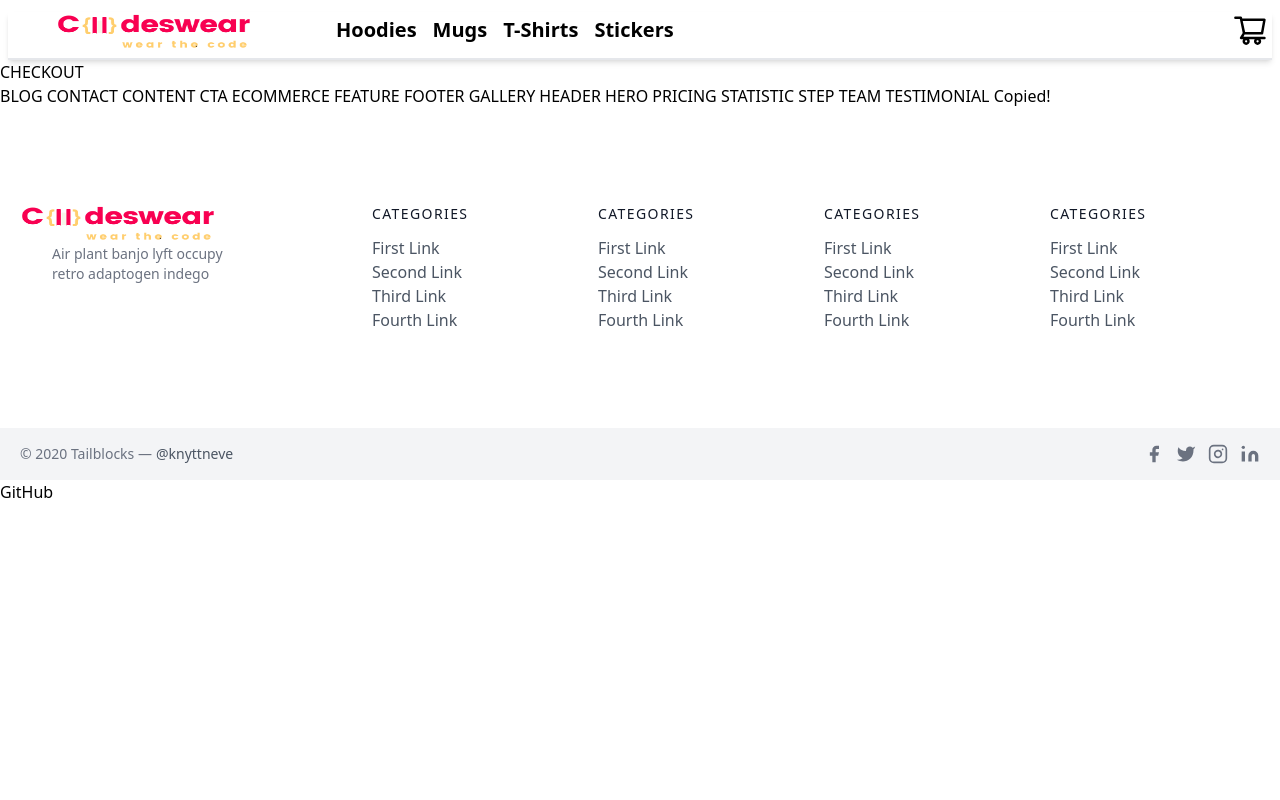
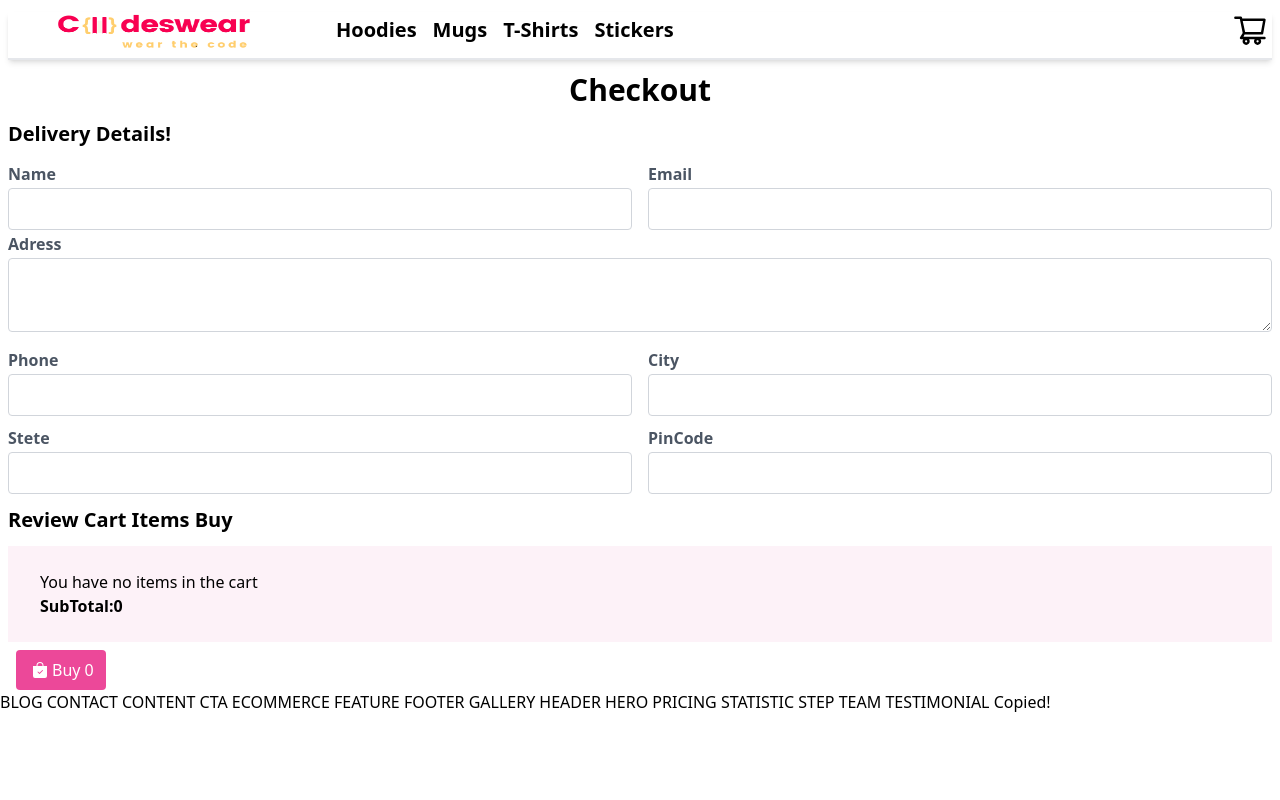
Before and after one commit to Amanullahkhankingas/ecommercesite, a Next.js app: page /checkout in a window 1280 px wide. Shown: the top 800 px of the page. Built offline with nearby package versions, Linux system fonts and the light colour scheme.

Commit message:
lecture 43 'Improvint Sidebar and Checkout Page for Codeswear.com'

```diff
--- a/components/Navbar.js
+++ b/components/Navbar.js
@@ -11,6 +11,8 @@ import { BsFillBagCheckFill } from 'react-icons/bs';
 const Navbar = ({addToCart, removeFromCart, cart, totalamount, clearCart}) => {
 
   const ref = useRef()
+  // console.log(cart.this.qty)
+
 
   const handleSideCart= ()=>{
     // e.prevertDefault
@@ -70,7 +72,8 @@ const Navbar = ({addToCart, removeFromCart, cart, totalamount, clearCart}) => {
             </ol>
 
              <div className='flex '>
-            <button className="flex mr-2  mt-10 text-white bg-pink-500 border-0 py-2 px-3 focus:outline-none hover:bg-pink-600 rounded text-md"><BsFillBagCheckFill className='m-1' />Checkout</button>
+
+            <button className="flex mr-2  mt-10 text-white bg-pink-500 border-0 py-2 px-3 focus:outline-none hover:bg-pink-600 rounded text-md"><BsFillBagCheckFill className='m-1' /><Link href={'/checkout'}>Checkout</Link></button>
             <button className="flex mr-2  mt-10 text-white bg-pink-500 border-0 py-2 px-3 focus:outline-none hover:bg-pink-600 rounded text-md" onClick={clearCart}>Clear Cart</button>
              </div>
           </div>
--- a/pages/_app.js
+++ b/pages/_app.js
@@ -5,7 +5,7 @@ import '../styles/globals.css'
 
 function MyApp({ Component, pageProps }) {
      const [cart,setCart] =useState({})
-     const [totalamount,setTotalamount] =useState({})
+     const [totalamount,setTotalamount] =useState(0)
 
 
      useEffect(()=>{
@@ -13,7 +13,17 @@ function MyApp({ Component, pageProps }) {
         if(localStorage.getItem('cart')){
 
           setCart(JSON.parse(localStorage.getItem('cart')))
-          console.log("use effect is running")
+          // saveCart(JSON.parse(localStorage.getItem('cart')))
+
+          console.log("use effect is cart")
+
+        }
+        if(localStorage.getItem('amount')){
+
+
+          setTotalamount(JSON.parse(localStorage.getItem('amount')))
+          console.log("use effect amount")
+
         }
       } catch (error) {
         console.error(error)
@@ -23,16 +33,20 @@ function MyApp({ Component, pageProps }) {
     },[])
 
   const saveCart=(SavingCartInLocalStorage)=>{
-        let tamount;
     localStorage.setItem("cart",JSON.stringify(SavingCartInLocalStorage))
 
-     let keys =Object.keys(SavingCartInLocalStorage)
+    let keys =Object.keys(SavingCartInLocalStorage)
+
+    let tamount=0;
 
      for(let i=0;i<keys.length;i++){
-       tamount+=  SavingCartInLocalStorage[keys[i]].qty * SavingCartInLocalStorage[keys[i]].price
-     }
-    setTotalamount(tamount)
+       tamount+= SavingCartInLocalStorage[keys[i]].price * SavingCartInLocalStorage[keys[i]].qty;
+      }
+      setTotalamount(tamount)
+      localStorage.setItem("amount",JSON.stringify(tamount))
 
+    //  console.log(typeof tamount)
+    //  console.log(tamount)
   }
 
   const addToCart = (productCode,qty,name,price,size,variant)=>{
@@ -46,22 +60,21 @@ function MyApp({ Component, pageProps }) {
 
        saveCart(newCart)
        setCart(newCart)
-       console.log(newCart[productCode].qty)
       }
 
   const removeFromCart = (productCode,qty,name,price,size,variant)=>{
         let newCart = cart;
        if(productCode in cart){
-         newCart[productCode].qty= cart[productCode].qty - 1;
+         newCart[productCode].qty= cart[productCode].qty - 1
        }
 
-       else if(newCart[productCode].qty<=0){
+       if(newCart[productCode]["qty"] <= 0){
         delete newCart[productCode]
-       };
+       }
 
        saveCart(newCart)
        setCart(newCart)
-       console.log(newCart[productCode].qty)
+      //  console.log(newCart[productCode].qty)
   }
 
   const clearCart=()=>{
--- a/pages/checkout.js
+++ b/pages/checkout.js
@@ -1,10 +1,83 @@
 import React from 'react'
+import { AiOutlineShoppingCart, AiFillCloseCircle ,AiFillMinusCircle, AiFillPlusCircle} from 'react-icons/ai';
+import { BsFillBagCheckFill } from 'react-icons/bs';
+const Chectout = ({cart,clearCart,totalamount,addToCart, removeFromCart}) => {
+  return (
+    <>
+      <div className="container m-auto">
+        <h1 className="text-center font-bold text-3xl my-3 ">Checkout</h1>
+        <h2 className="font-bold text-xl my-3 mx-2 ">Delivery Details!</h2>
+        <div className="mx-auto flex">
 
-const Chectout = () => {
-  return (
-    <div>
-        CHECKOUT
-    </div>
+
+            <div className="px-2 w-1/2">
+              <label htmlFor="name" className="leading-7 text-md font-bold text-gray-600">Name</label>
+              <input type="text" id="name" name="name" className="w-full bg-white rounded border border-gray-300 focus:border-indigo-500 focus:ring-2 focus:ring-indigo-200 text-base outline-none text-gray-700 py-1 px-3 leading-8 transition-colors duration-200 ease-in-out" />
+            </div>
+            <div className="px-2 w-1/2">
+              <label htmlFor="email" className="leading-7 text-md font-bold text-gray-600">Email</label>
+              <input type="email" id="email" name="email" className="w-full bg-white rounded border border-gray-300 focus:border-indigo-500 focus:ring-2 focus:ring-indigo-200 text-base outline-none text-gray-700 py-1 px-3 leading-8 transition-colors duration-200 ease-in-out" />
+            </div>
+            </div>
+
+          <div className="flex mb-2">
+            <div className="px-2 w-full">
+              <label htmlFor="address" className="leading-7 text-md font-bold text-gray-600">Adress</label>
+              <textarea type="text" id="address" name="address" className="w-full bg-white rounded border border-gray-300 focus:border-indigo-500 focus:ring-2 focus:ring-indigo-200 text-base outline-none text-gray-700 py-1 px-3 leading-8 transition-colors duration-200 ease-in-out" cols={10} rows={2}></textarea>
+            </div>
+          </div>
+
+          <div className="flex mb-2">
+            <div className="px-2 w-1/2">
+              <label htmlFor="phone" className="leading-7 text-md font-bold text-gray-600">Phone</label>
+              <input type="phone" id="phone" name="phone" className="w-full bg-white rounded border border-gray-300 focus:border-indigo-500 focus:ring-2 focus:ring-indigo-200 text-base outline-none text-gray-700 py-1 px-3 leading-8 transition-colors duration-200 ease-in-out" />
+            </div>
+            <div className="px-2 w-1/2">
+              <label htmlFor="city" className="leading-7 text-md font-bold text-gray-600">City</label>
+              <input type="text" id="city" name="city" className="w-full bg-white rounded border border-gray-300 focus:border-indigo-500 focus:ring-2 focus:ring-indigo-200 text-base outline-none text-gray-700 py-1 px-3 leading-8 transition-colors duration-200 ease-in-out" />
+            </div>
+
+          </div>
+
+          <div className="flex mb-2">
+            <div className="px-2 w-1/2">
+              <label htmlFor="state" className="leading-7 text-md font-bold text-gray-600">Stete</label>
+              <input type="text" id="state" name="state" className="w-full bg-white rounded border border-gray-300 focus:border-indigo-500 focus:ring-2 focus:ring-indigo-200 text-base outline-none text-gray-700 py-1 px-3 leading-8 transition-colors duration-200 ease-in-out" />
+            </div>
+            <div className="px-2 w-1/2">
+              <label htmlFor="pinCode" className="leading-7 text-md font-bold text-gray-600">PinCode</label>
+              <input type="number" id="pinCode" name="pinCode" className="w-full bg-white rounded border border-gray-300 focus:border-indigo-500 focus:ring-2 focus:ring-indigo-200 text-base outline-none text-gray-700 py-1 px-3 leading-8 transition-colors duration-200 ease-in-out" />
+            </div>
+
+          </div>
+
+      <h2 className="font-bold text-xl my-3 mx-2 ">Review Cart Items  Buy</h2>
+      <div className='sideCart  h-full  bg-pink-50 py-6  px-8 m-2 '>
+            {(Object.keys(JSON.parse(JSON.stringify(cart))).length == 0) && <div>You have no items in the cart </div>}
+
+            <ol className='list-decimal font-semibold'>
+              {Object.keys(JSON.parse(JSON.stringify(cart))).map((itemkey)=>{
+               return <li key={itemkey}>
+                <div className="item flex my-2">
+                <div className=' '>{itemkey}</div>
+                <div className=' w-1/3 flex justify-center items-center text-xl'>
+                 <AiFillMinusCircle className='text-pink-500 cursor-pointer' onClick={()=>{removeFromCart(itemkey,1,cart[itemkey].name,cart[itemkey].price,cart[itemkey].size,cart[itemkey].variant)}}/>
+                  <span className='text-xl'>{cart[itemkey].qty}</span>
+                   <AiFillPlusCircle className='text-pink-500 cursor-pointer' onClick={()=>{addToCart(itemkey,1,cart[itemkey].name,cart[itemkey].price,cart[itemkey].size,cart[itemkey].variant)}}/>
+                </div>
+                </div>
+              </li>})}
+               </ol>
+               <span className='font-bold'>SubTotal:{totalamount}</span>
+
+          </div>
+          <div className="mx-4">
+               <button className="flex   mt-2 text-white bg-pink-500 border-0 py-2 px-3 focus:outline-none hover:bg-pink-600 rounded text-md"><BsFillBagCheckFill className='m-1' />Buy {totalamount}</button>
+               </div>
+
+
+      </div>
+    </>
   )
 }
 
--- a/pages/contact.js
+++ b/pages/contact.js
@@ -2,9 +2,9 @@ import React from 'react'
 
 const Contact = () => {
   return (
-    <div>
-      contact
-    </div>
+    <>
+  Contact
+    </>
   )
 }
 
```
